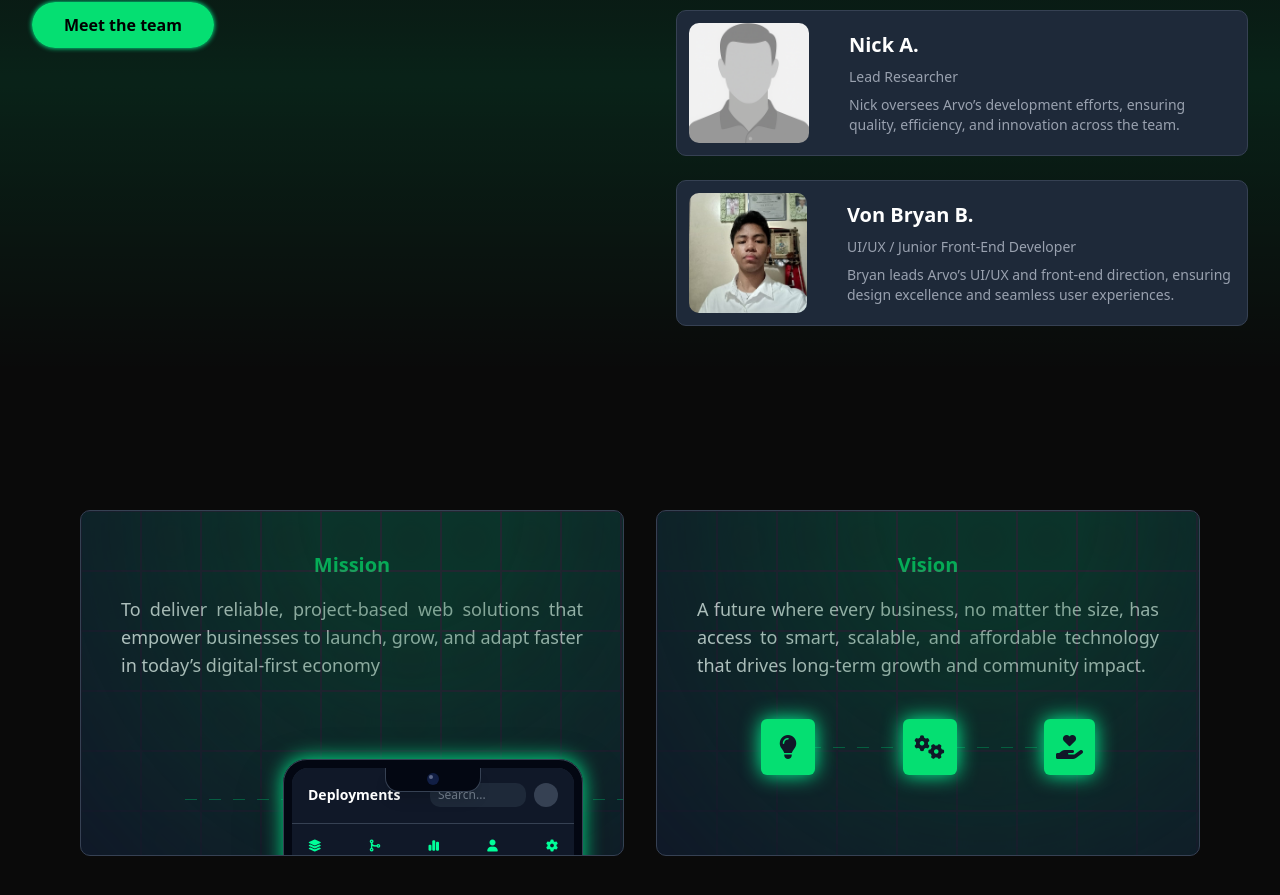
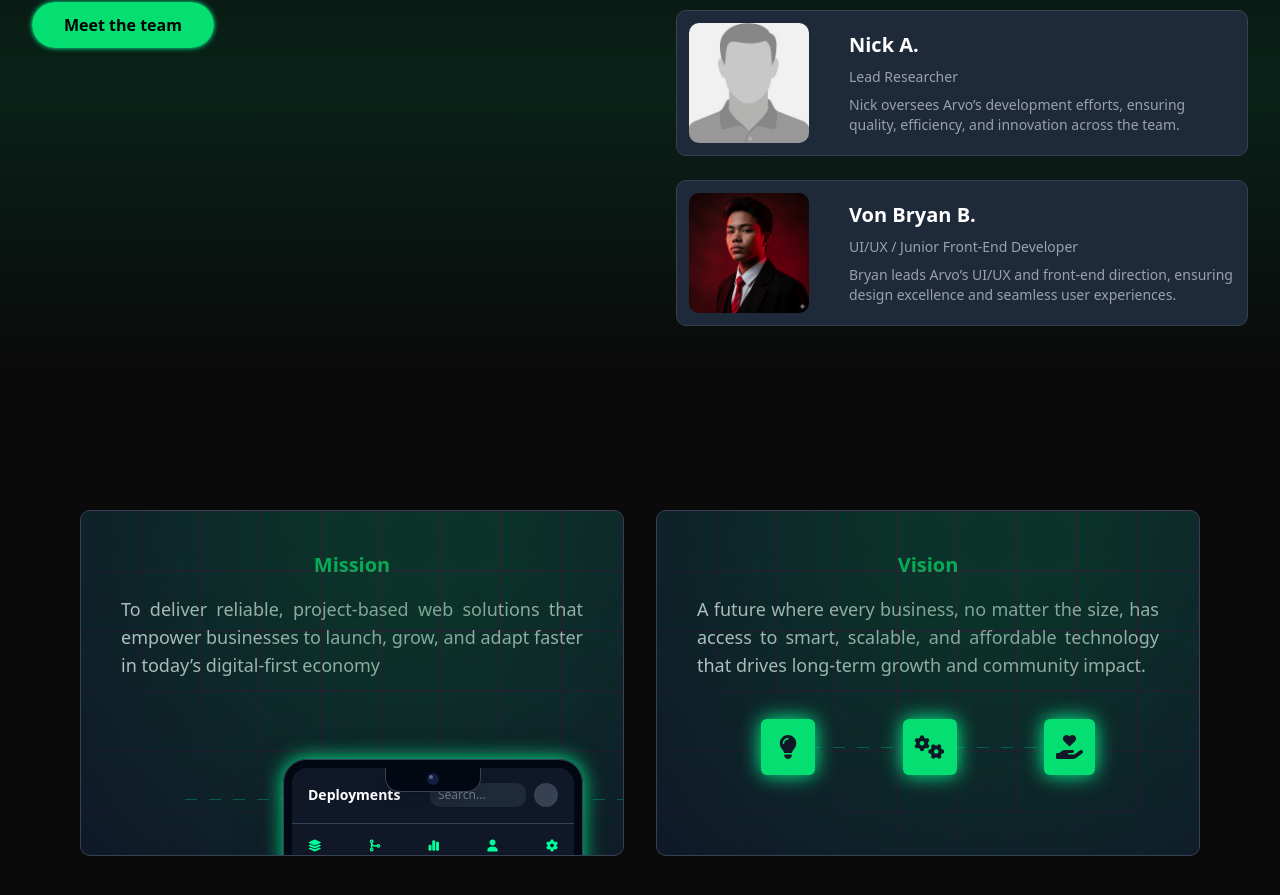
Before and after one commit to MysticMetaphors/arvo, a Next.js app: page / in a window 1280 px wide. Shown: the part 4932-5827 px from the top of the page. Built offline with nearby package versions, Linux system fonts and the light colour scheme.

Commit message:
Refactor code structure for improved readability and maintainability

```diff
--- a/src/app/team/page.tsx
+++ b/src/app/team/page.tsx
@@ -21,7 +21,7 @@ export default function team() {
       name: 'Von Brayn B.',
       position: 'UI/UX / Junior Front-End Developer',
       description: "Bryan leads Arvo's UI/UX and front-end direction, ensuring design excellence and seamless user experiences.",
-      image: '/team/bryan.jpg',
+      image: '/team/bryan.png',
     },
     {
       name: 'Romel C.',
--- a/src/components/sections/Team.tsx
+++ b/src/components/sections/Team.tsx
@@ -22,7 +22,7 @@ export default function Team() {
       name: 'Von Bryan B.',
       position: 'UI/UX / Junior Front-End Developer',
       description: "Bryan leads Arvo’s UI/UX and front-end direction, ensuring design excellence and seamless user experiences.",
-      image: '/team/bryan.jpg',
+      image: '/team/bryan.png',
     },
   ]
   return (
```
Also changed, not shown: public/team/bryan.jpg (deleted), public/team/bryan.png (added).
